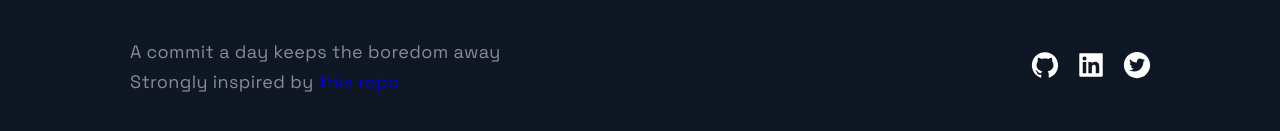
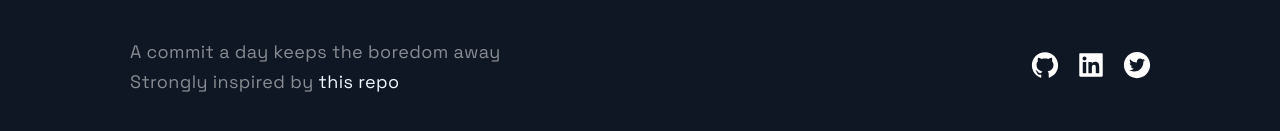
Before and after one commit to TanyaradzwaGozhora/web_portfolio, a Next.js app: page / in a window 1280 px wide. Shown: the part 3801-3932 px from the top of the page. Built offline with nearby package versions, Linux system fonts and the light colour scheme.

Commit message:
References

```diff
--- a/src/components/Footer/Footer.js
+++ b/src/components/Footer/Footer.js
@@ -7,6 +7,7 @@ import { CompanyContainer, FooterWrapper, LinkColumn, LinkItem, LinkList, LinkTi
 const Footer = () => {
   return (
     <FooterWrapper>
+
       <LinkList>
         <LinkColumn>
           <LinkTitle >
@@ -19,7 +20,9 @@ const Footer = () => {
       <SocialIconsContainer>
         <CompanyContainer>
           <Slogan>A commit a day keeps the boredom away <br></br>
-          Strongly inspired by <a class="reference" href="https://github.com/adrianhajdin/portfolio_website"> this repo</a>
+
+          Strongly inspired by <a  href="https://github.com/adrianhajdin/portfolio_website">
+          this repo</a>
           </Slogan>
         </CompanyContainer>
         <SocialContainer>
@@ -36,6 +39,12 @@ const Footer = () => {
       </SocialIcons>
         </SocialContainer>
       </SocialIconsContainer>
+      <style jsx>{`
+        a {
+          color: aliceblue;
+        }
+      `}
+      </style>
     </FooterWrapper>
   );
 };
--- a/src/components/Footer/FooterStyles.js
+++ b/src/components/Footer/FooterStyles.js
@@ -113,6 +113,8 @@ export const SocialContainer = styled.div`
 `
 
 
+
+
 export const LinkList = styled.ul`
 	border-top: 1px solid rgba(255, 255, 255, 0.1);
   display: grid;
```
